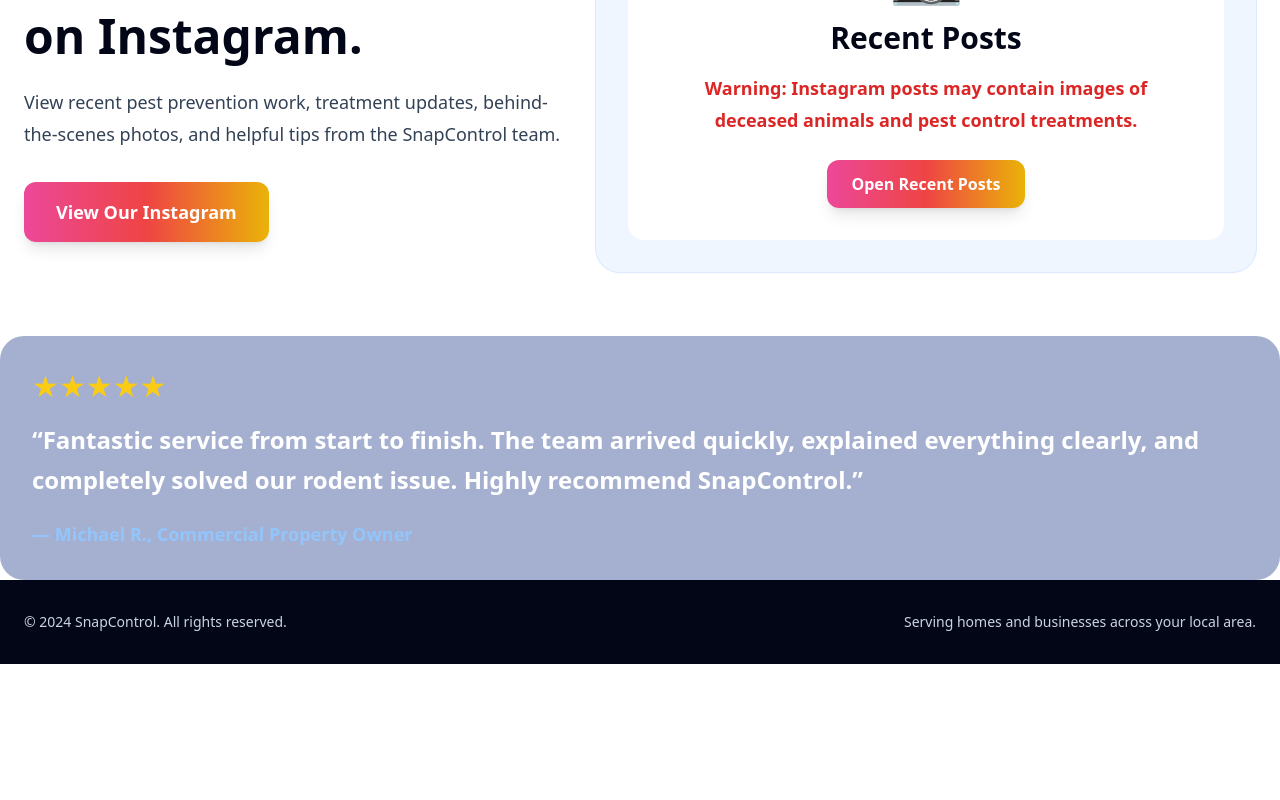
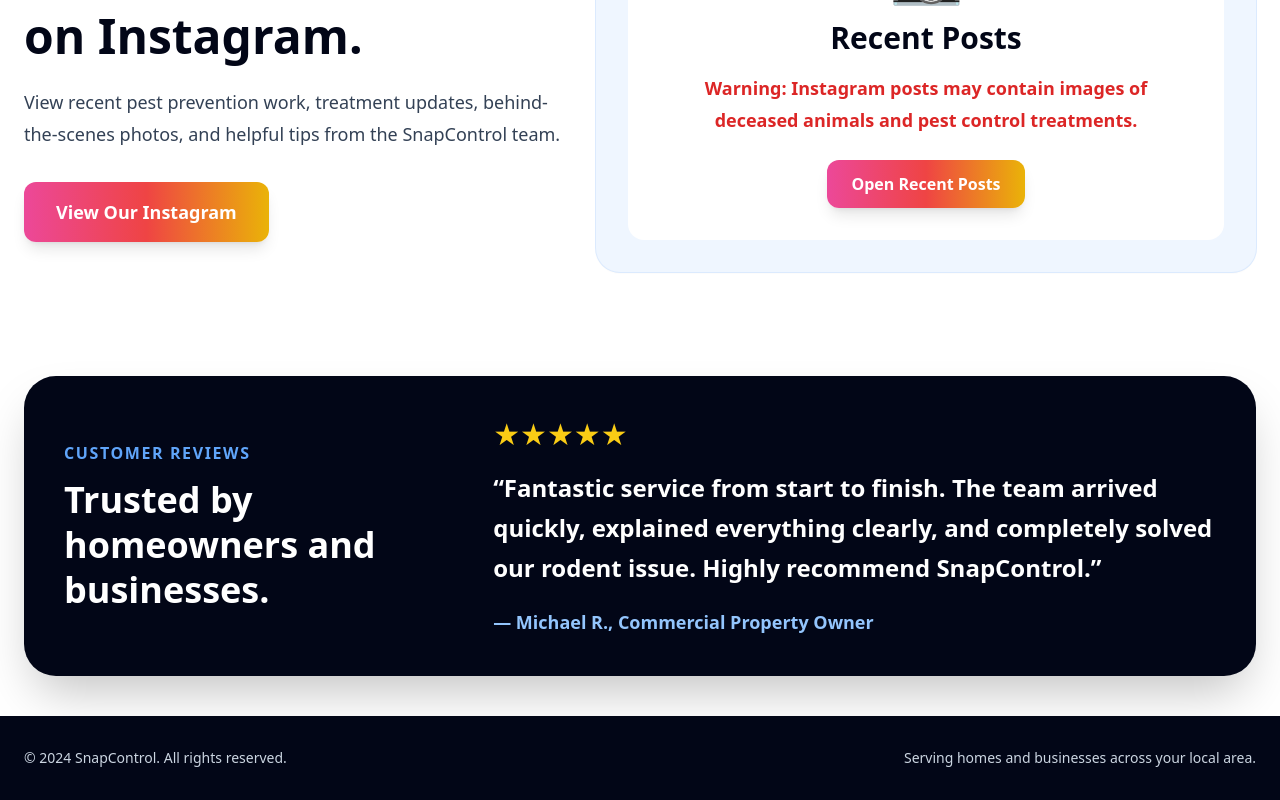
Before and after one commit to SnapControl/snapcontrol-website, a React (Vite) app: page / in a window 1280 px wide. Shown: the part 3803-4603 px from the top of the page. Before the commit the page ends 4467 px from the top, so only its background shows below. Built offline with nearby package versions, Linux system fonts and the light colour scheme; the HTML template or start-up script is replaced by a standard one.

Commit message:
Update App.jsx

```diff
--- a/src/App.jsx
+++ b/src/App.jsx
@@ -488,19 +488,25 @@ export default function PestControlWebsite() {
           </div>
         </section>
 
+        <section className="bg-white px-6 py-10">
+          <div className="mx-auto max-w-7xl rounded-[2rem] bg-slate-950 p-10 text-white shadow-2xl">
+            <div className="grid gap-10 lg:grid-cols-[0.7fr_1.3fr] lg:items-center">
               <div>
-  <div className="rounded-3xl bg-blue-900/40 p-8">
+                <p className="font-bold uppercase tracking-widest text-blue-400">Customer Reviews</p>
+                <h2 className="mt-3 text-4xl font-black leading-tight">Trusted by homeowners and businesses.</h2>
+              </div>
+
+              <div>
                 <div className="mb-4 text-3xl text-yellow-400">★★★★★</div>
-
                 <blockquote className="text-2xl font-bold leading-10 text-white">
                   “Fantastic service from start to finish. The team arrived quickly, explained everything clearly, and completely solved our rodent issue. Highly recommend SnapControl.”
                 </blockquote>
-
-    <p className="mt-5 text-lg font-semibold text-blue-300">
-      — Michael R., Commercial Property Owner
-    </p>
+                <p className="mt-5 text-lg font-semibold text-blue-300">— Michael R., Commercial Property Owner</p>
               </div>
             </div>
+          </div>
+        </section>
+
 
       </main>
 
```
Lines whose indentation alone changed are shown as unchanged.
